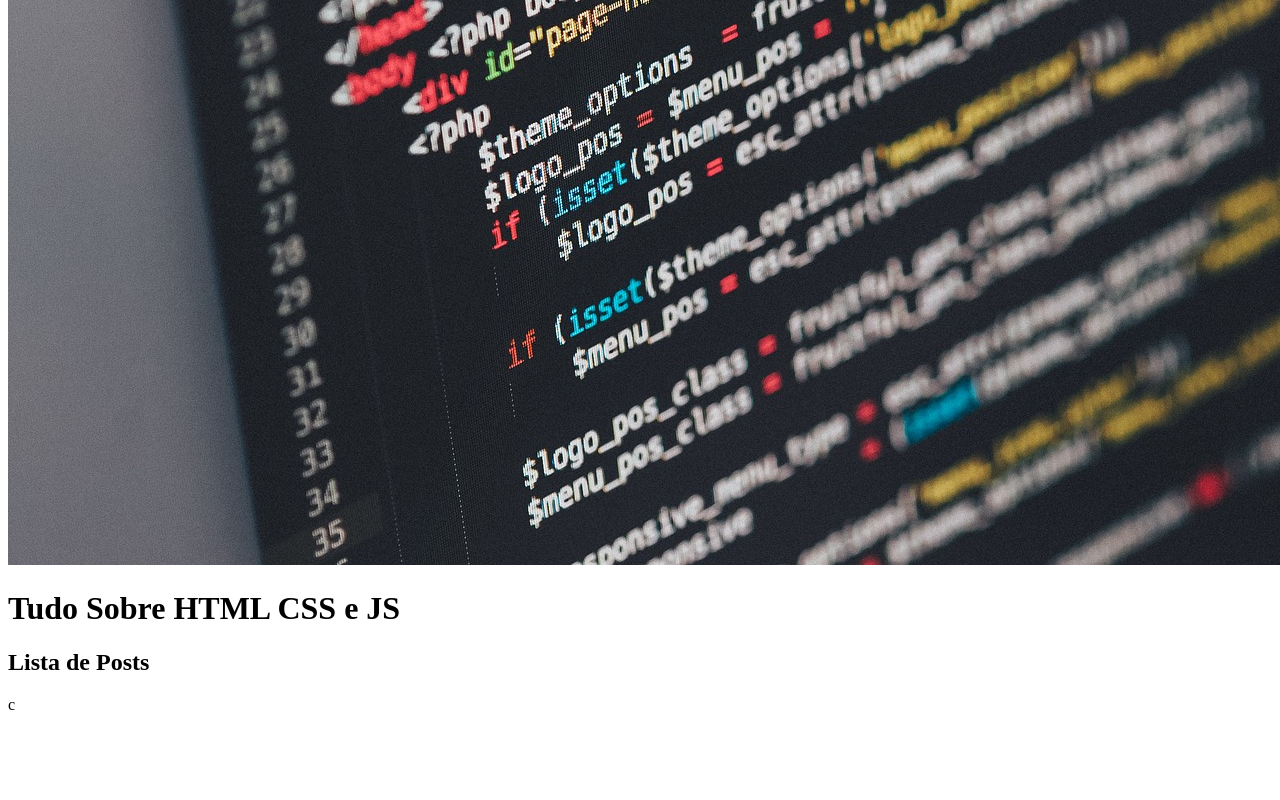
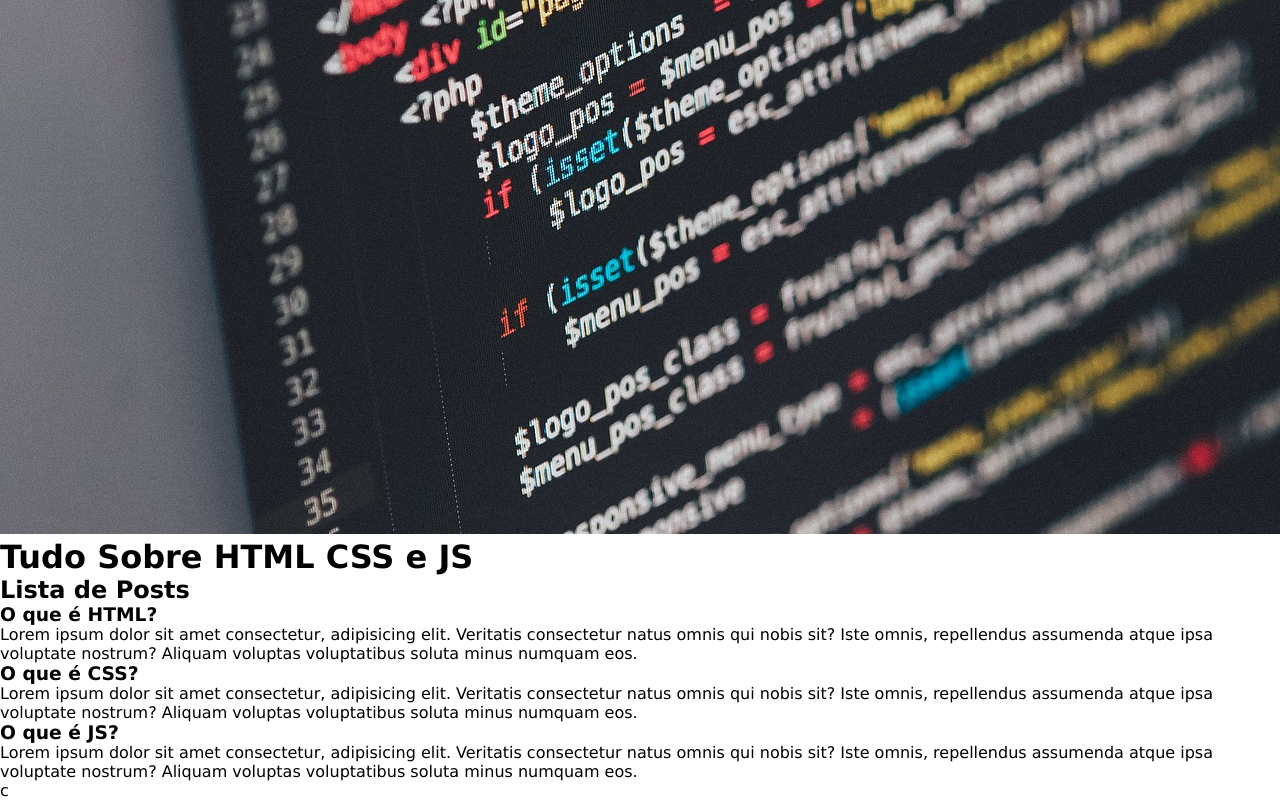
Before and after one commit to cmapereira/awari-02tarefa, a plain HTML site: page index.html in a window 1280 px wide. Shown: the part 766-1566 px from the top of the page. Before the commit the page ends 1488 px from the top, so only its background shows below. Drawn offline with Linux system fonts and the light colour scheme.

Commit message:
creating new files

```diff
--- a/index.html
+++ b/index.html
@@ -22,17 +22,43 @@
       <h2>Lista de Posts</h2>
     </div>
     <div class="posts-cards">
+
       <div class="card-post">
         <div class="card-title">
-          <h3></h3>
+          <h3>O que é HTML?</h3>
         </div>
         <div class="card-body">
-          <p></p>
+          <p>Lorem ipsum dolor sit amet consectetur, adipisicing elit. Veritatis consectetur natus omnis qui nobis sit? Iste omnis, repellendus assumenda atque ipsa voluptate nostrum? Aliquam voluptas voluptatibus soluta minus numquam eos.</p>
         </div>
         <div class="card btn">
-          <a href="http://"></a>
+          <a href="html.html"></a>
         </div>
       </div>
+
+      <div class="card-post">
+        <div class="card-title">
+          <h3>O que é CSS?</h3>
+        </div>
+        <div class="card-body">
+          <p>Lorem ipsum dolor sit amet consectetur, adipisicing elit. Veritatis consectetur natus omnis qui nobis sit? Iste omnis, repellendus assumenda atque ipsa voluptate nostrum? Aliquam voluptas voluptatibus soluta minus numquam eos.</p>
+        </div>
+        <div class="card btn">
+          <a href="css.html"></a>
+        </div>
+      </div>
+
+      <div class="card-post">
+        <div class="card-title">
+          <h3>O que é JS?</h3>
+        </div>
+        <div class="card-body">
+          <p>Lorem ipsum dolor sit amet consectetur, adipisicing elit. Veritatis consectetur natus omnis qui nobis sit? Iste omnis, repellendus assumenda atque ipsa voluptate nostrum? Aliquam voluptas voluptatibus soluta minus numquam eos.</p>
+        </div>
+        <div class="card btn">
+          <a href="js.html"></a>
+        </div>
+      </div>
+
     </div>
   </section>
   <footer>
--- a/main.css
+++ b/main.css
@@ -0,0 +1,5 @@
+*{
+  margin: 0;
+  padding: 0;
+  font-family: 'Lucida Sans', 'Lucida Sans Regular', 'Lucida Grande', 'Lucida Sans Unicode', Geneva, Verdana, sans-serif;
+}
```
Also changed, not shown: css.html (added), html.html (added), js.html (added).
